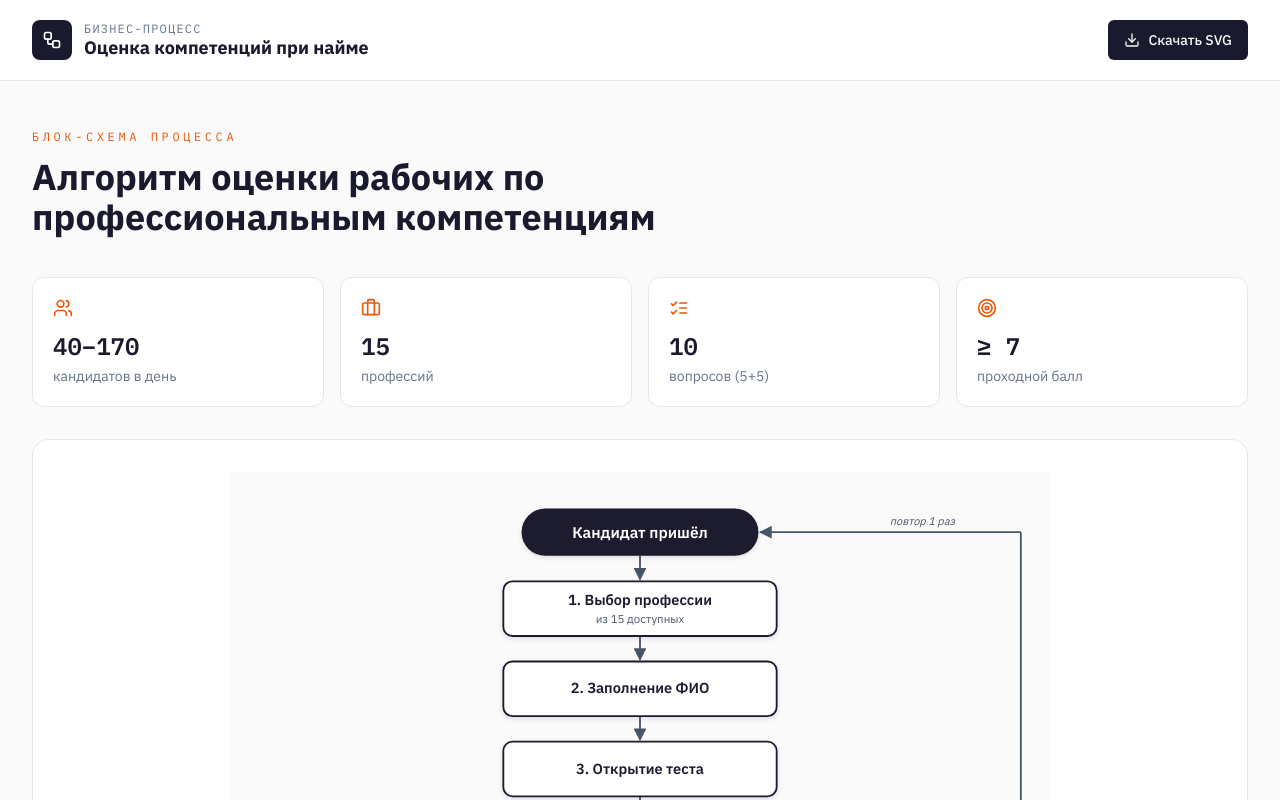
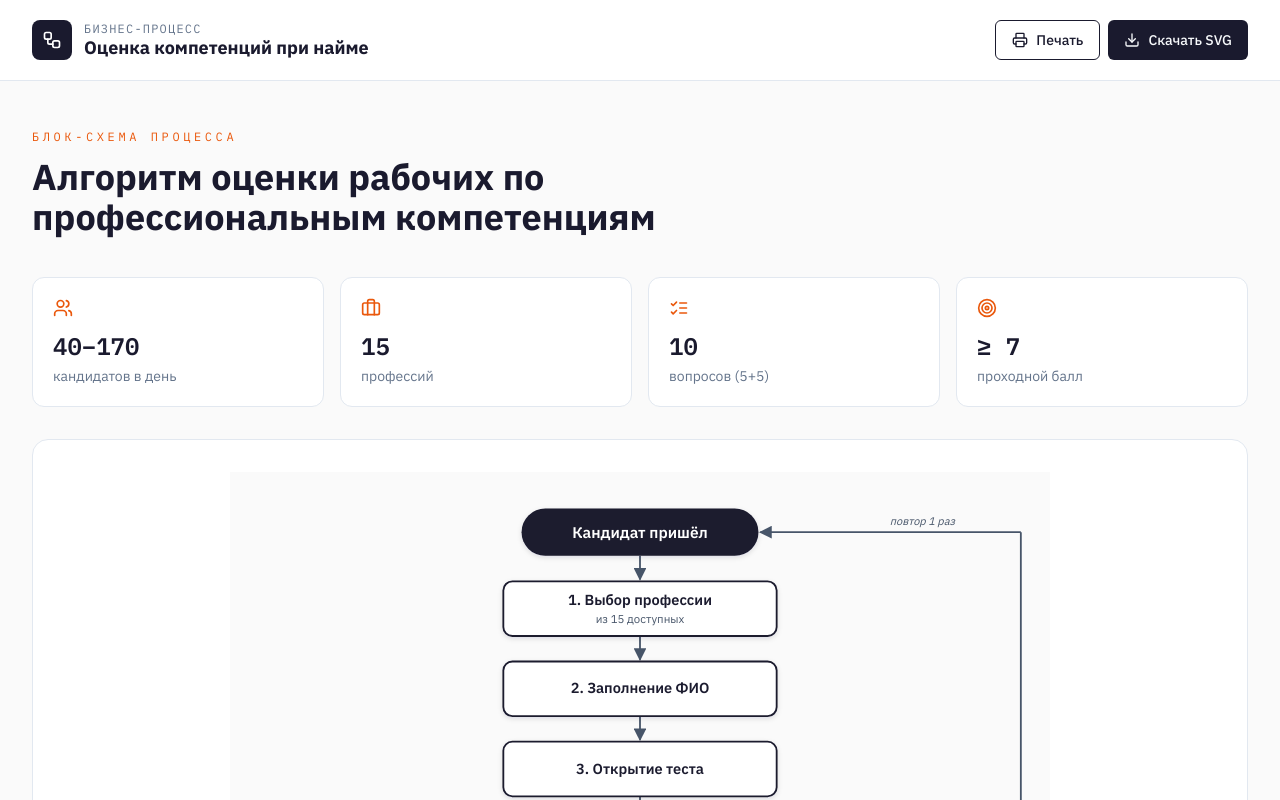
Before and after one commit to pr-poehali-dev/competency-assessment-system, a React (Vite) app: page / in a window 1280 px wide. Shown: the top 800 px of the page. Built offline with nearby package versions, Linux system fonts and the light colour scheme.

Commit message:
feat: добавить кнопку печать

```diff
--- a/src/pages/Index.tsx
+++ b/src/pages/Index.tsx
@@ -16,6 +16,22 @@ const STEPS = [
 
 export default function Index() {
   const svgRef = useRef<SVGSVGElement>(null);
+
+  const printChart = () => {
+    const svgEl = svgRef.current;
+    if (!svgEl) return;
+    const src = new XMLSerializer().serializeToString(svgEl);
+    const win = window.open('', '_blank');
+    if (!win) return;
+    win.document.write(`<!DOCTYPE html><html><head><title>Блок-схема оценки компетенций</title>
+      <style>
+        @page { size: A4 landscape; margin: 10mm; }
+        body { margin: 0; display: flex; justify-content: center; align-items: flex-start; background: #fff; }
+        svg { width: 100%; height: auto; max-height: 100vh; }
+        @media print { body { padding: 0; } }
+      </style></head><body>${src}<script>window.onload=function(){window.print();window.close();}</` + `script></body></html>`);
+    win.document.close();
+  };
 
   const downloadSVG = () => {
     if (!svgRef.current) return;
@@ -43,10 +59,16 @@ export default function Index() {
               <h1 className="text-lg font-bold leading-tight">Оценка компетенций при найме</h1>
             </div>
           </div>
-          <Button onClick={downloadSVG} className="bg-[#1a1a2e] hover:bg-[#33334d] gap-2">
-            <Icon name="Download" size={16} />
-            Скачать SVG
-          </Button>
+          <div className="flex gap-2">
+            <Button onClick={printChart} variant="outline" className="gap-2 border-[#1a1a2e] text-[#1a1a2e] hover:bg-[#1a1a2e] hover:text-white">
+              <Icon name="Printer" size={16} />
+              Печать
+            </Button>
+            <Button onClick={downloadSVG} className="bg-[#1a1a2e] hover:bg-[#33334d] gap-2">
+              <Icon name="Download" size={16} />
+              Скачать SVG
+            </Button>
+          </div>
         </div>
       </header>
 
```
